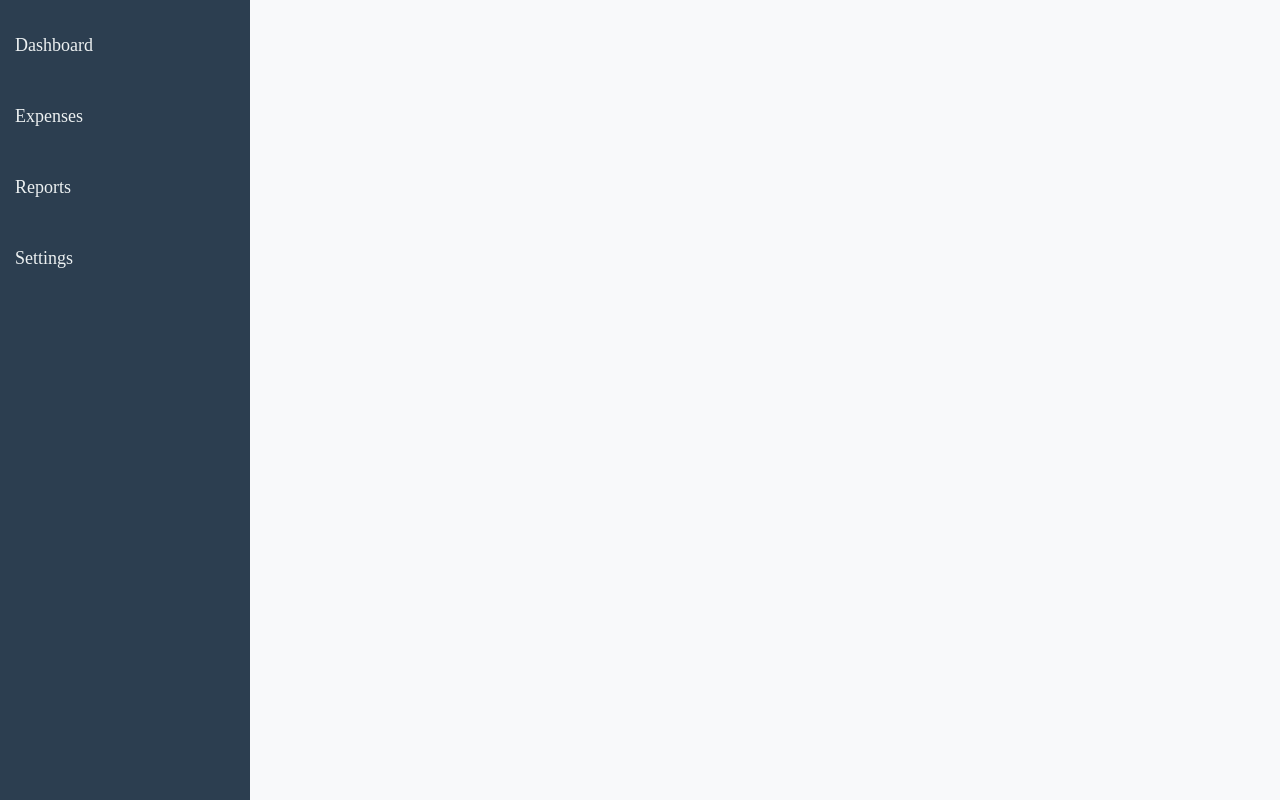
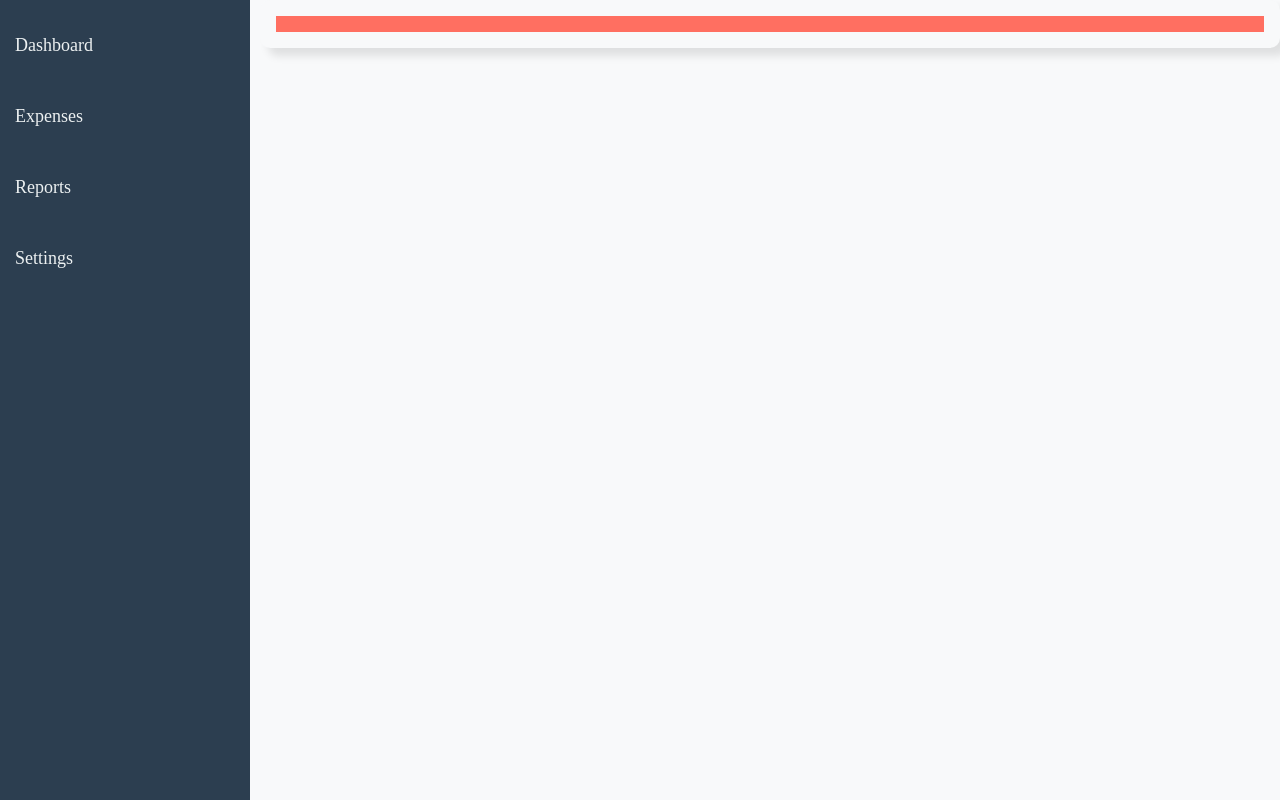
Before and after one commit to rohitghatal1/ExpenseTracker-React-TS, a React (Create React App) app: page / in a window 1280 px wide. Built offline with nearby package versions, Linux system fonts and the light colour scheme.

Commit message:
imported files in main app file

```diff
--- a/src/App.tsx
+++ b/src/App.tsx
@@ -1,14 +1,18 @@
 import React from "react";
 
 import "./App.css";
-import Dashboard from "./Components/Dashboard";
+// import Dashboard from "./Components/Dashboard";
 import Navbar from "./Components/Navbar";
+import Expenses from "./Components/Expenses";
+import Reports from "./Components/Reports";
 
 function App() {
   return (
     <>
       {/* <Dashboard /> */}
       <Navbar/>
+      <Expenses/>
+      <Reports/>
     </>
   );
 }
```
